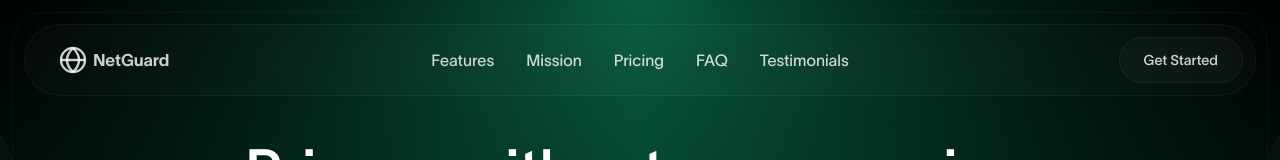
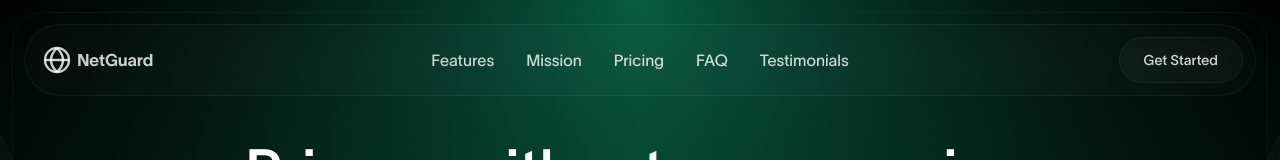
Before and after one commit to 66HEX/net-guard, a Next.js app: page / in a window 1280 px wide. Shown: the top 160 px of the page. Built offline with nearby package versions, Linux system fonts and the light colour scheme.

Commit message:
changed margin on logo

```diff
--- a/app/components/Navbar/navbar.tsx
+++ b/app/components/Navbar/navbar.tsx
@@ -101,7 +101,7 @@ export default function Navbar() {
                     <div className="w-full mx-auto flex items-center justify-between relative">
                         <button
                             onClick={() => handleScroll('#hero')}
-                            className="text-white/80 font-bold ml-0 lg:ml-4">
+                            className="text-white/80 font-bold">
                             <svg viewBox="0 0 400 100" xmlns="http://www.w3.org/2000/svg" className="h-10 w-auto">
                                 <defs>
                                     <style>
```
